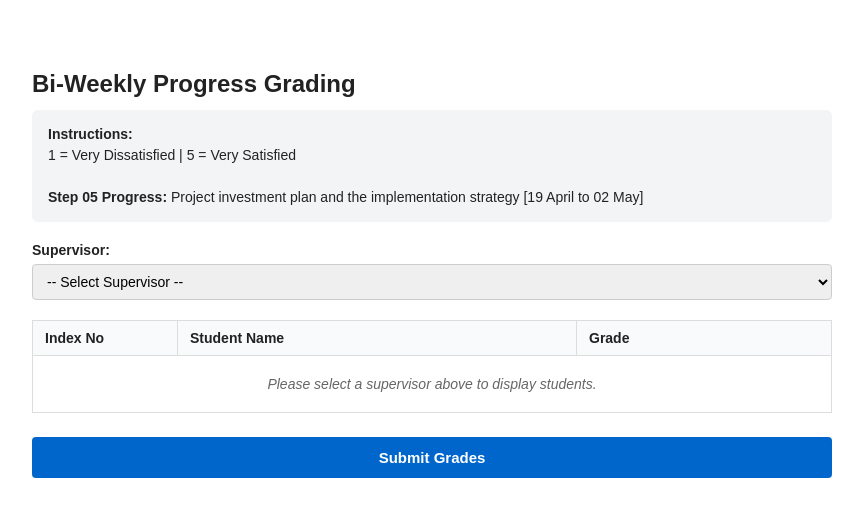
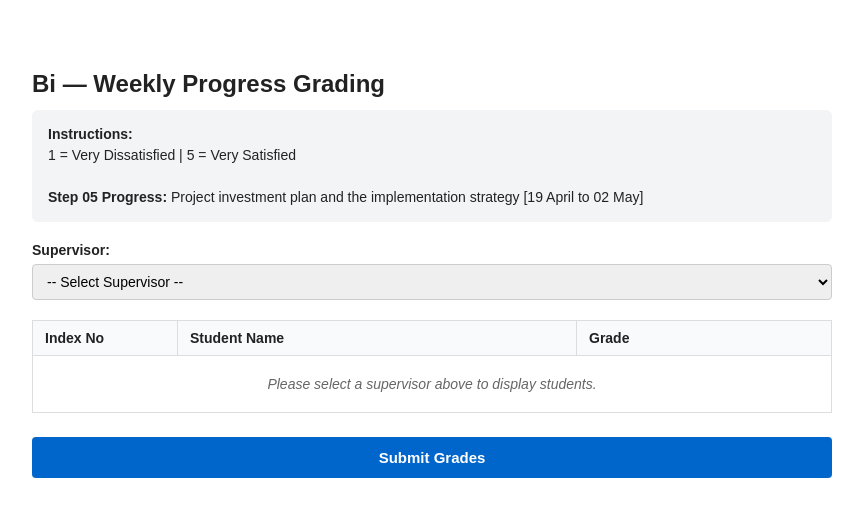
Before and after one commit to Dalpedil/weekly-grading-app, a website: page public/index.html in a window 1280 px wide. Shown: the whole page, without its empty margins (208-1071 px from the left). Drawn offline with Linux system fonts and the light colour scheme.

Commit message:
Update index.html

```diff
--- a/public/index.html
+++ b/public/index.html
@@ -3,7 +3,7 @@
 <head>
   <meta charset="UTF-8" />
   <meta name="viewport" content="width=device-width, initial-scale=1.0" />
-  <title>Bi-Weekly Progress Grading</title>
+  <title>Bi — Weekly Progress Grading</title>
   <style>
     body { font-family: Arial, sans-serif; max-width: 800px; margin: 30px auto; padding: 20px; color: #222; }
     h2 { margin-bottom: 12px; }
@@ -22,7 +22,7 @@
   </style>
 </head>
 <body>
-  <h2>Bi-Weekly Progress Grading</h2>
+  <h2>Bi — Weekly Progress Grading</h2>
   <div class="instruction-box">
     <strong>Instructions:</strong><br>
     1 = Very Dissatisfied | 5 = Very Satisfied<br><br>
```
